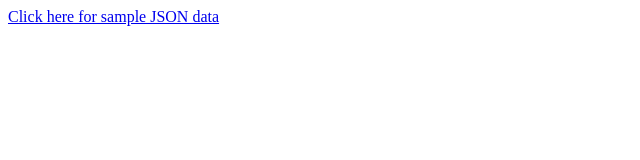
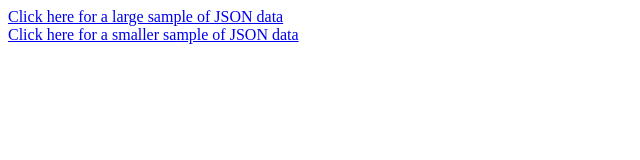
Before and after one commit to sgolanka/jsonexample, a plain HTML site: page index.html in a window 1280 px wide. Shown: the whole page, without its empty margins (0-640 px from the left). Drawn offline with Linux system fonts and the light colour scheme.

Commit message:
added a link to smaller json example

```diff
--- a/index.html
+++ b/index.html
@@ -1 +1,2 @@
-<a href="data/MOCK_DATA.json">Click here for sample JSON data</a>
+<a href="data/MOCK_DATA.json">Click here for a large sample of JSON data</a><br/>
+<a href="data/sample_data.json">Click here for a smaller sample of JSON data</a>
```
